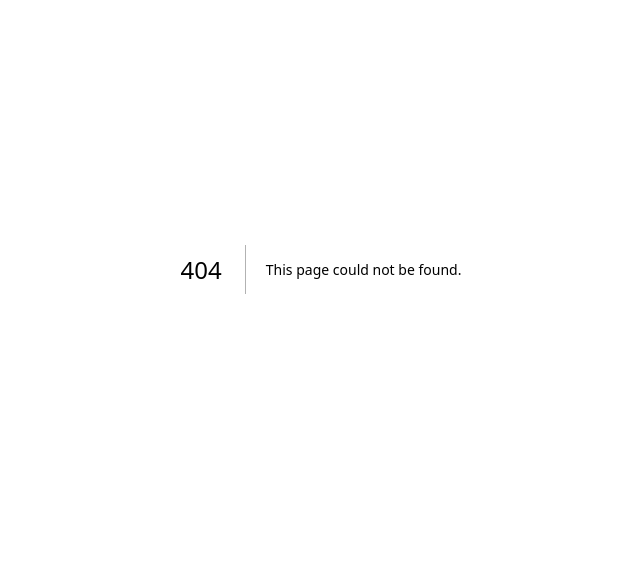
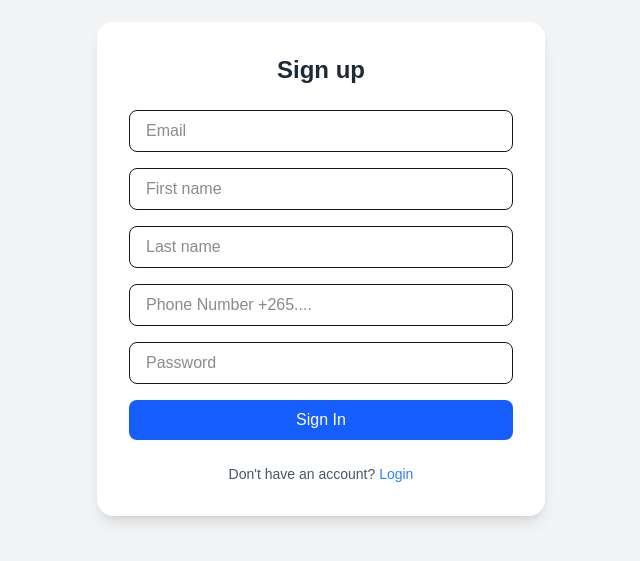
Before and after one commit to prow57/i-watch-malawi, a Next.js app: page /users/authentication/signup in a window 1280 px wide. Before the commit this address had no page. Shown: the part 131-692 px from the top of the page, without its empty margins (319-959 px from the left). Built offline with nearby package versions, Linux system fonts and the light colour scheme.

Commit message:
authentication signin/signup

```diff
--- a/src/app/page.tsx
+++ b/src/app/page.tsx
@@ -37,7 +37,7 @@
       <div className="p-4">
         <button
           className="mb-4 px-4 py-2 bg-blue-600 text-white rounded-lg hover:bg-blue-700"
-          onClick={() => router.push("/users/authentication")}
+          onClick={() => router.push("/users/authentication/signin")}
         >
           Go to Login
         </button>
--- a/src/app/users/authentication/page.tsx
+++ b/src/app/users/authentication/signin/page.tsx
@@ -2,22 +2,14 @@
 import React from "react";
 import Link from "next/link";
 
-const AuthPage: React.FC<{ isSignUp: boolean }> = ({ isSignUp }) => {
+const LoginPage: React.FC = () => {
   return (
     <div className="flex min-h-screen items-center justify-center bg-gray-100">
       <div className="w-full max-w-md p-8 space-y-6 bg-white rounded-2xl shadow-lg">
         <h2 className="text-2xl font-bold text-center text-gray-800">
-          {isSignUp ? "Create an Account" : "Sign In"}
+          Sign In
         </h2>
         <form className="space-y-4">
-          {isSignUp && (
-            <input
-              type="text"
-              placeholder="Full Name"
-              className="w-full px-4 py-2 border rounded-lg focus:ring focus:ring-blue-200"
-              required
-            />
-          )}
           <input
             type="email"
             placeholder="Email"
@@ -34,16 +26,16 @@
             type="submit"
             className="w-full py-2 text-white bg-blue-600 rounded-lg hover:bg-blue-700"
           >
-            {isSignUp ? "Sign Up" : "Sign In"}
+            Sign In
           </button>
         </form>
         <p className="text-sm text-center text-gray-600">
-          {isSignUp ? "Already have an account?" : "Don't have an account?"} {" "}
+          Don't have an account?{" "}
           <Link
-            href={isSignUp ? "/signin" : "/signup"}
+            href="/signup"
             className="text-blue-500 hover:underline"
           >
-            {isSignUp ? "Sign In" : "Sign Up"}
+            Sign Up
           </Link>
         </p>
       </div>
@@ -51,5 +43,4 @@
   );
 };
 
-export const SignIn = () => <AuthPage isSignUp={false} />;
-export const SignUp = () => <AuthPage isSignUp={true} />;
+export default LoginPage;
--- /dev/null
+++ b/src/app/users/authentication/signup/page.tsx
@@ -0,0 +1,64 @@
+"use client";
+import React from "react";
+import Link from "next/link";
+
+const SignupPage: React.FC = () => {
+  return (
+    <div className="flex min-h-screen items-center justify-center bg-gray-100">
+      <div className="w-full max-w-md p-8 space-y-6 bg-white rounded-2xl shadow-lg">
+        <h2 className="text-2xl font-bold text-center text-gray-800">
+          Sign up
+        </h2>
+        <form className="space-y-4">
+          <input
+            type="email"
+            placeholder="Email"
+            className="w-full px-4 py-2 border rounded-lg focus:ring focus:ring-blue-200"
+            required
+          />
+          <input
+            type="Firstname"
+            placeholder="First name"
+            className="w-full px-4 py-2 border rounded-lg focus:ring focus:ring-blue-200"
+            required
+          />
+          <input
+            type="Laststname"
+            placeholder="Last name"
+            className="w-full px-4 py-2 border rounded-lg focus:ring focus:ring-blue-200"
+            required
+          />
+          <input
+            type="Contacts"
+            placeholder="Phone Number +265...."
+            className="w-full px-4 py-2 border rounded-lg focus:ring focus:ring-blue-200"
+            required
+          />
+          <input
+            type="password"
+            placeholder="Password"
+            className="w-full px-4 py-2 border rounded-lg focus:ring focus:ring-blue-200"
+            required
+          />
+          <button
+            type="submit"
+            className="w-full py-2 text-white bg-blue-600 rounded-lg hover:bg-blue-700"
+          >
+            Sign In
+          </button>
+        </form>
+        <p className="text-sm text-center text-gray-600">
+          Don't have an account?{" "}
+          <Link
+            href="/signin"
+            className="text-blue-500 hover:underline"
+          >
+            Login
+          </Link>
+        </p>
+      </div>
+    </div>
+  );
+};
+
+export default SignupPage;
```
